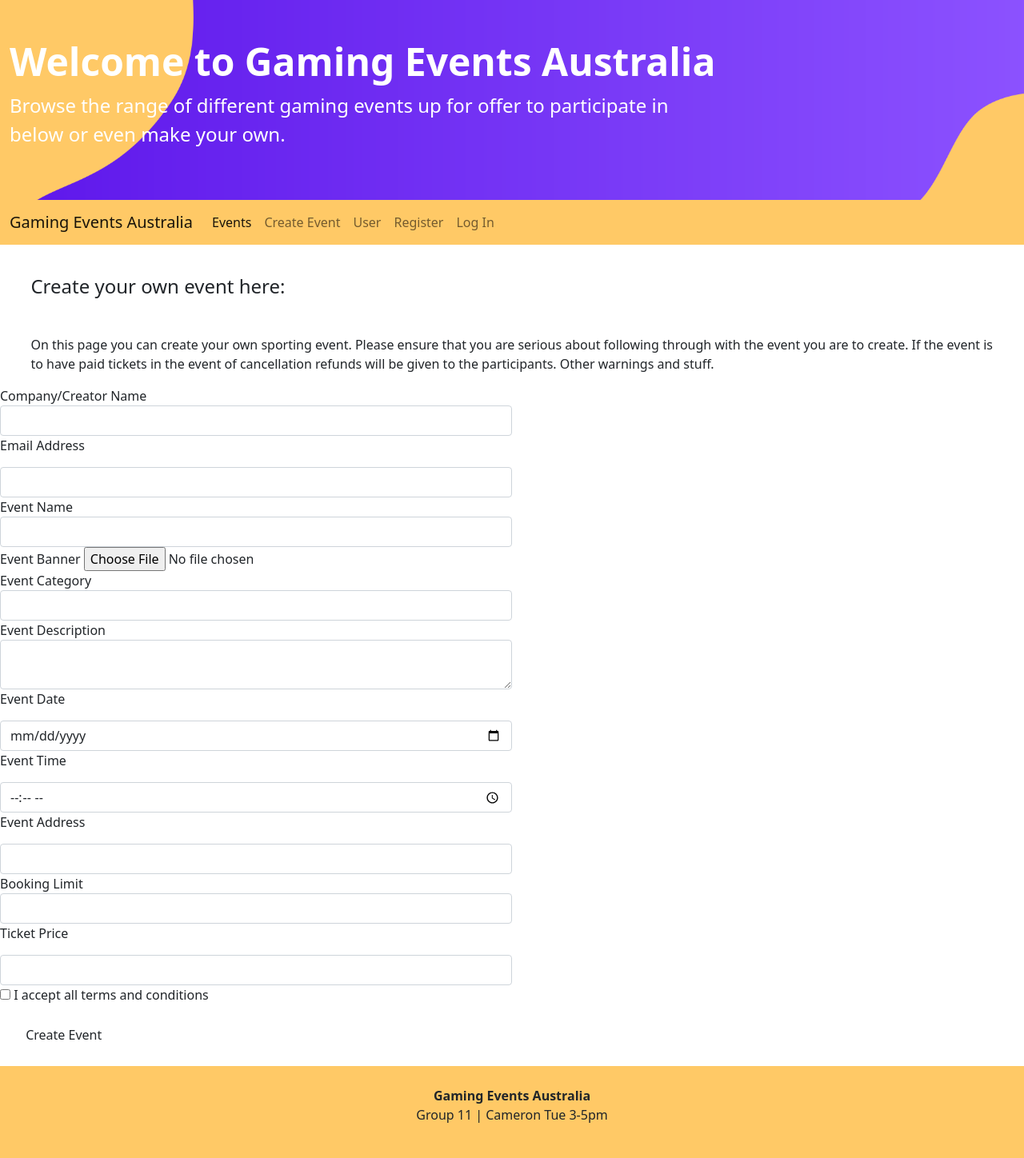
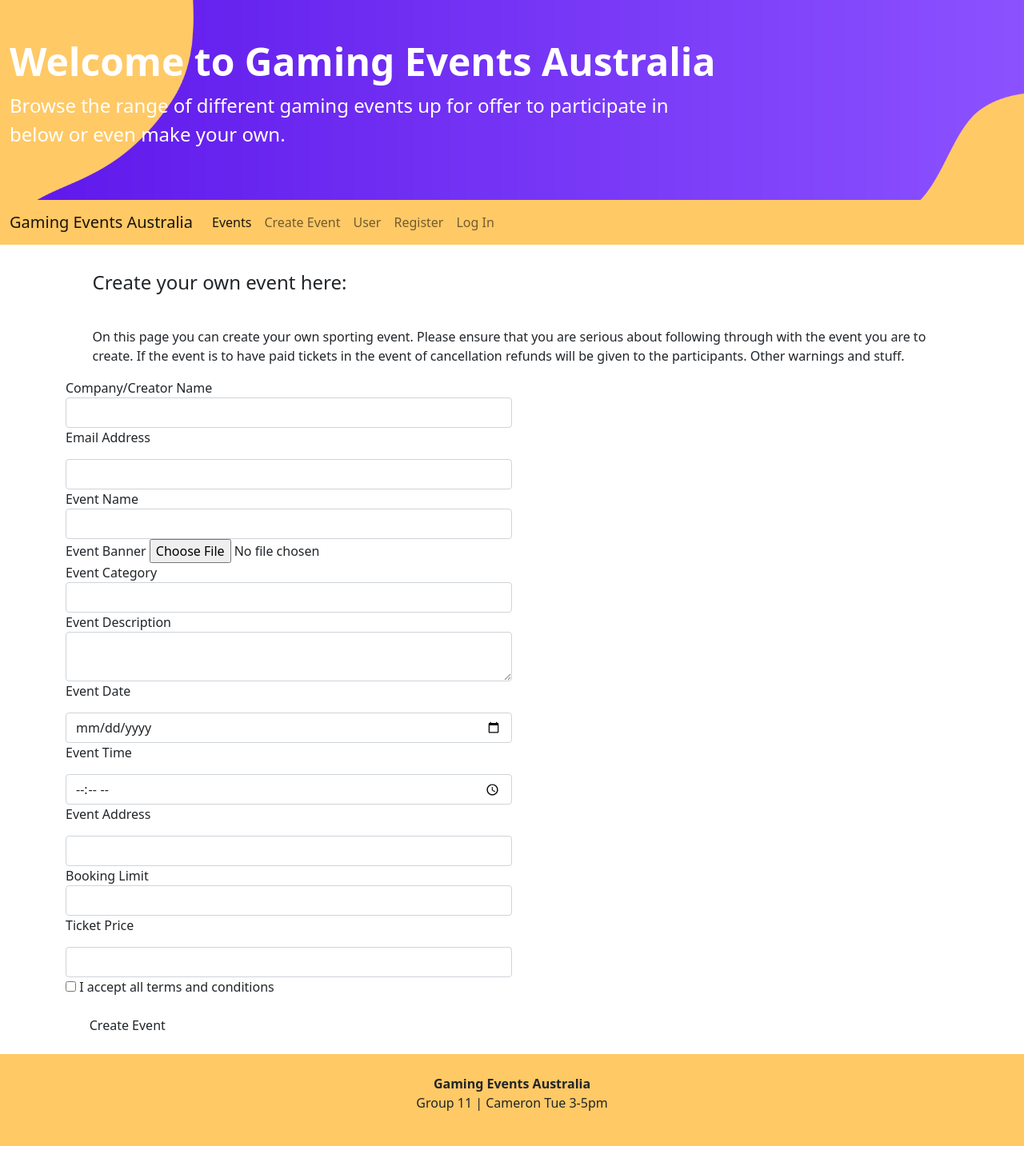
Before and after one commit to ZRoberts01/IAB207-Group11, a Flask app: page /eventCreation in a window 1280 px wide. Shown: the whole page at 80% size. Run offline with Flask 2, Linux system fonts and the light colour scheme; some libraries are stand-ins or nearby versions.

Commit message:
Patch 1 Event Creation
Fixed bug where for was stuck to the left of the screen

```diff
--- a/IAB207-Group11-main/gamingevents/templates/eventCreation.html
+++ b/IAB207-Group11-main/gamingevents/templates/eventCreation.html
@@ -2,7 +2,7 @@
 {% import "bootstrap/wtf.html" as wtf %}
 {% block content %}
     <main>
-        <section>
+        <div class ='container'>
                 <h2>
                     Create your own event here:
                 </h2>
@@ -13,10 +13,12 @@
                     participants. Other warnings and stuff.
                 </p>
                 <!-- Create Event Form -->
-        <div class="col-md-6 ml-5">
+                <div class="col-md-6">
                     {{wtf.quick_form(form)}}
                 </div>
-        </section>
+        </div>
+
+
 
 
         <!-- Bootstrap CSS -->
```
Lines whose indentation alone changed are shown as unchanged.
